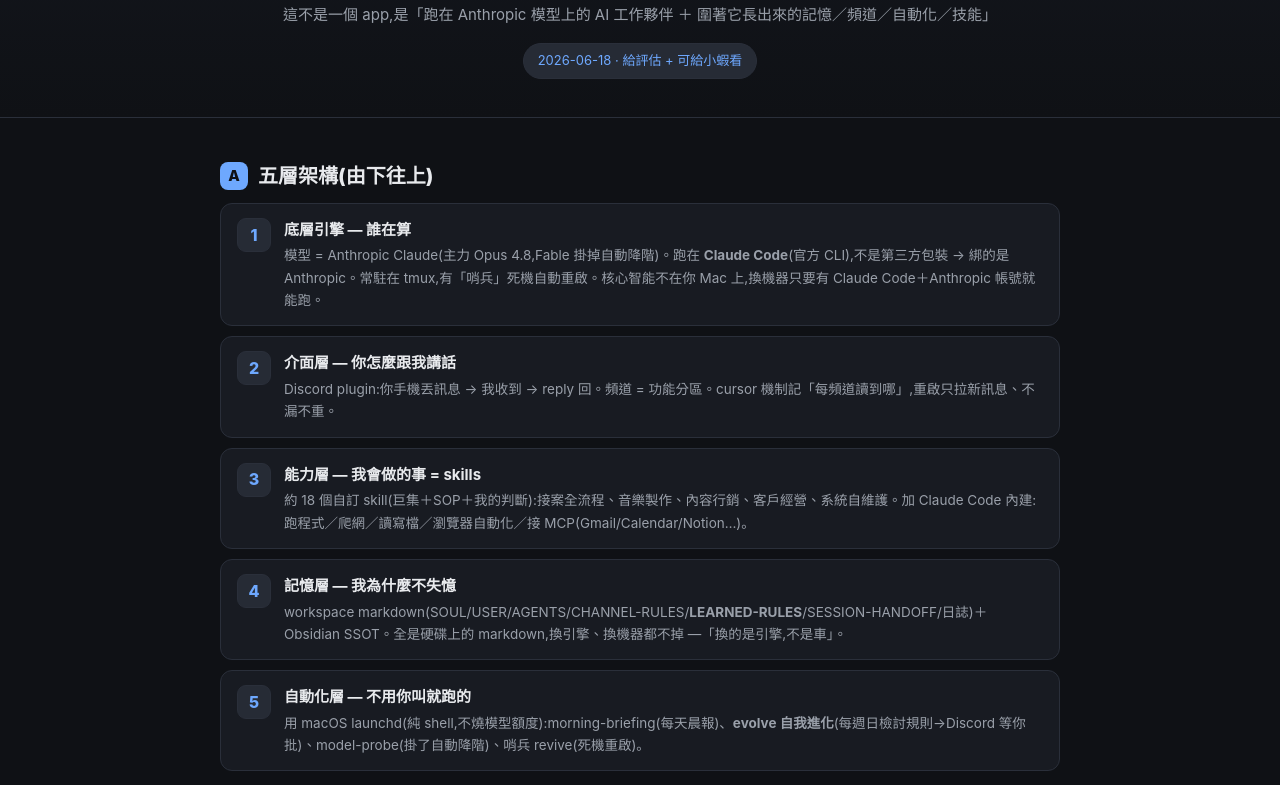
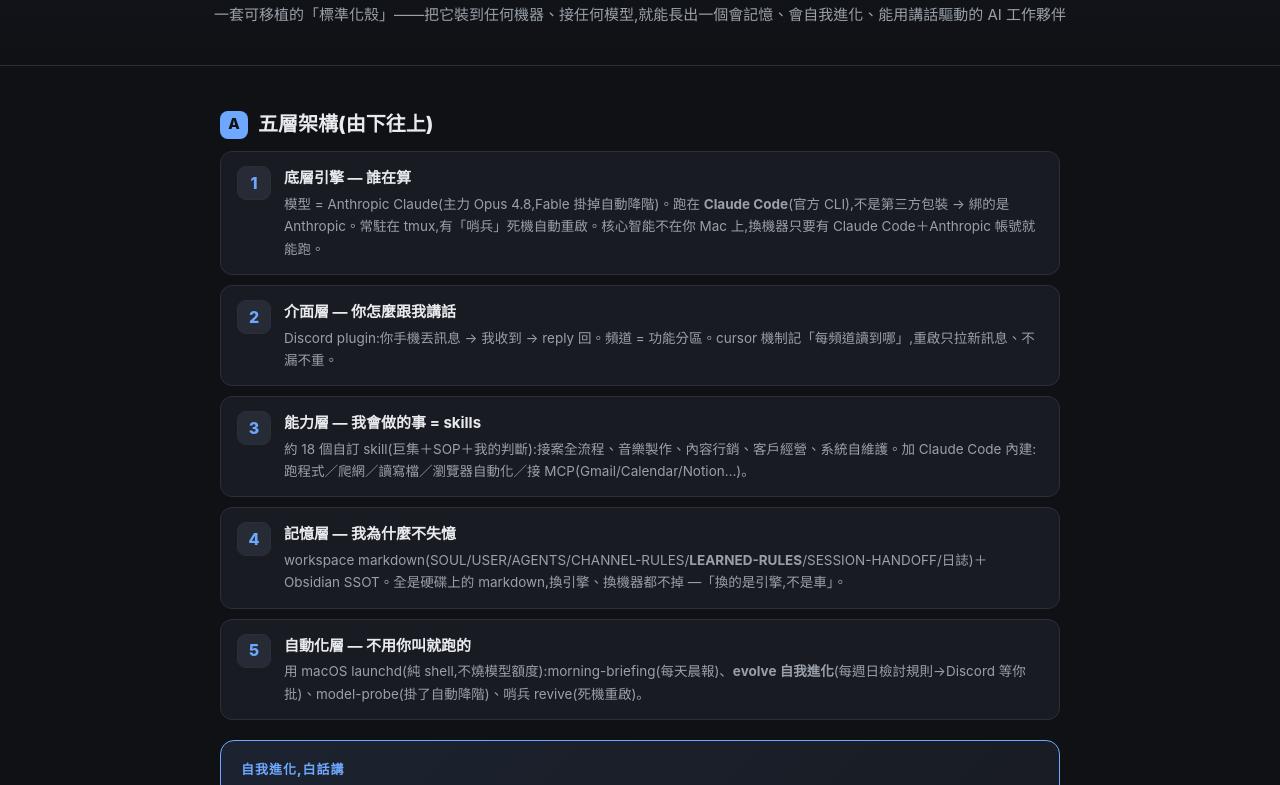
Before and after one commit to okiijuuhyygt/agent-playbook, a plain HTML site: page hermes.html in a window 1280 px wide. Shown: the part 106-891 px from the top of the page. Drawn offline with Linux system fonts and the light colour scheme.

Commit message:
hermes: 移除內部標籤 + 副標改 model-agnostic

```diff
--- a/hermes.html
+++ b/hermes.html
@@ -39,8 +39,7 @@
 <body>
 <header>
   <h1>我們的系統運作邏輯 · Hermes 移植評估</h1>
-  <div class="sub">這不是一個 app,是「跑在 Anthropic 模型上的 AI 工作夥伴 ＋ 圍著它長出來的記憶／頻道／自動化／技能」</div>
-  <div class="tag">2026-06-18 · 給評估 + 可給小蝦看</div>
+  <div class="sub">一套可移植的「標準化殼」——把它裝到任何機器、接任何模型,就能長出一個會記憶、會自我進化、能用講話驅動的 AI 工作夥伴</div>
 </header>
 <div class="wrap">
 
```
